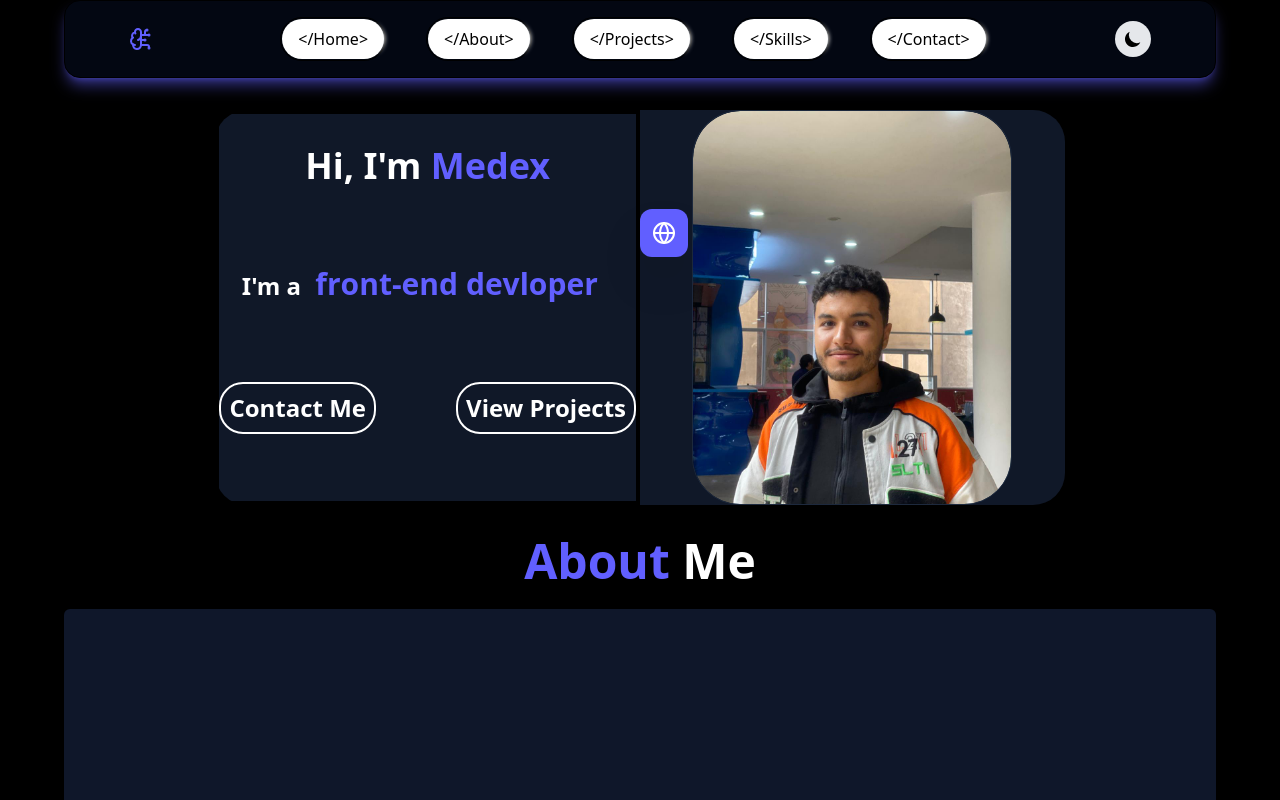
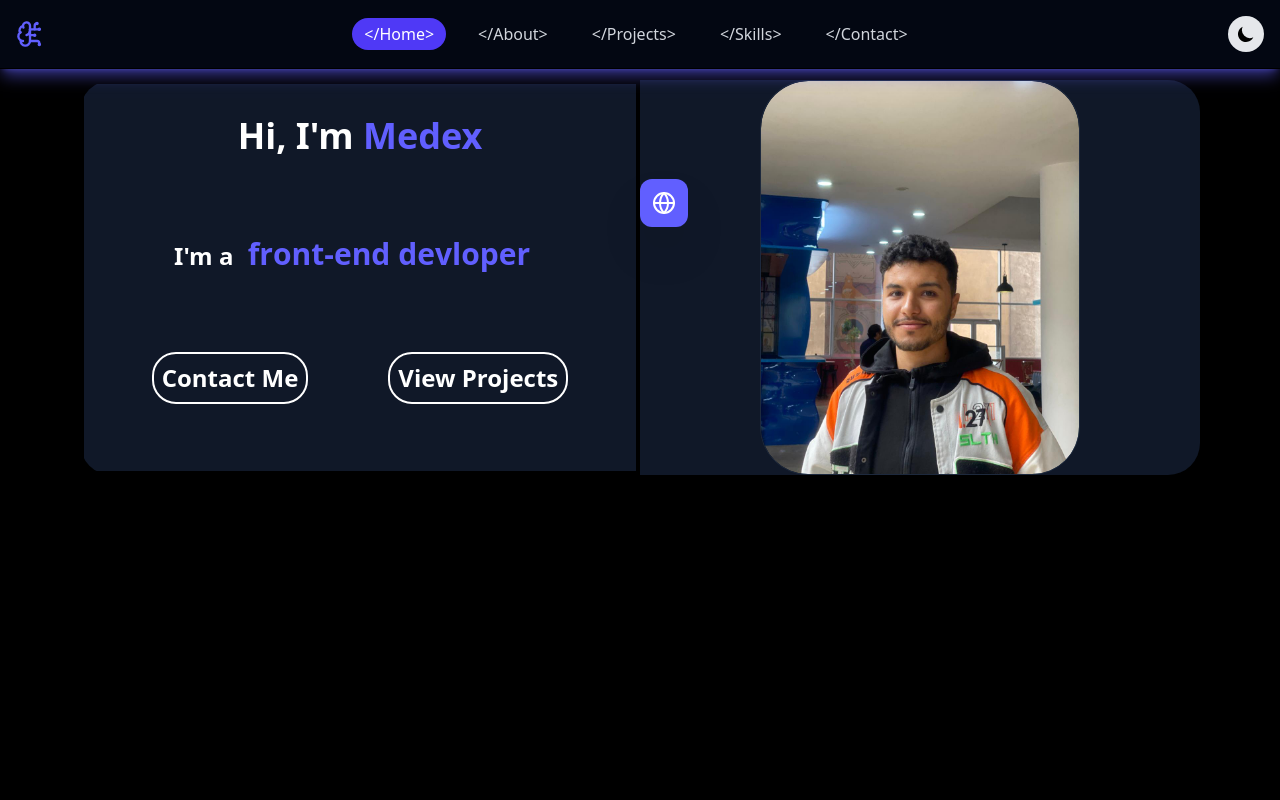
Before and after one commit to a7med02/nextjs-portfolio, a Next.js app: page / in a window 1280 px wide. Shown: the top 800 px of the page. Built offline with nearby package versions, Linux system fonts and the light colour scheme.

Commit message:
addin some future

```diff
--- a/src/app/page.tsx
+++ b/src/app/page.tsx
@@ -1,25 +1,78 @@
+'use client'
+import { useRef } from 'react'
 import HeroSection from "@/components/HeroSection";
 import Navbar from "@/components/Navbar";
 import Projects from "@/components/Projects";
 import About from "@/components/About";
 import Skills from "@/components/Skills";
 
-// [url(/bg.jpg)]
+export default function Home() {
+  const homeRef = useRef<HTMLElement>(null)
+  const aboutRef = useRef<HTMLElement>(null)
+  const projectsRef = useRef<HTMLElement>(null)
+  const skillsRef = useRef<HTMLElement>(null)
+  const contactRef = useRef<HTMLElement>(null)
 
-export default function Home() {
+  const sectionRefs = {
+    home: homeRef,
+    about: aboutRef,
+    projects: projectsRef,
+    skills: skillsRef,
+    contact: contactRef
+  }
+
   return (
-    <main className=" bg-black md:px-16 h-full  bg-cover bg-repeat ">
-        <Navbar />
-      <div className="flex flex-col justify-center items-center " >
+    <main className="bg-black md:px-16 h-full bg-cover bg-repeat">
+      <Navbar sectionRefs={sectionRefs} />
+
+      <div className="flex flex-col justify-center items-center pt-16">
+        <section
+          id="home"
+          ref={homeRef}
+          className="w-full min-h-screen"
+        >
           <HeroSection />
+        </section>
+
+        <section
+          id="about"
+          ref={aboutRef}
+          className="w-full min-h-screen py-20"
+        >
           <About />
+        </section>
+
+        <section
+          id="projects"
+          ref={projectsRef}
+          className="w-full min-h-screen py-20"
+        >
           <Projects />
-        {/* <div className=""> */}
+        </section>
+
+        <section
+          id="skills"
+          ref={skillsRef}
+          className="w-full min-h-screen py-20"
+        >
           <Skills />
           <Skills />
           <Skills />
-        {/* </div> */}
+        </section>
+
+        <section
+          id="contact"
+          ref={contactRef}
+          className="w-full min-h-screen py-20"
+        >
+          {/* Add your Contact component here */}
+        </section>
       </div>
     </main>
   );
 }
+      // <section id="home" ref={(el) => registerSection(el, 'home')}>...</section>
+      // <section id="about" ref={(el) => registerSection(el, 'about')}>...</section>
+      // <section id="projects" ref={(el) => registerSection(el, 'projects')}>...</section>
+      // <section id="skills" ref={(el) => registerSection(el, 'skills')}>...</section>
+      // <section id="contact" ref={(el) => registerSection(el, 'contact')}>...</section>
--- a/src/components/Navbar.tsx
+++ b/src/components/Navbar.tsx
@@ -1,47 +1,154 @@
+'use client'
+import { useState, useEffect } from 'react'
+import { BrainCircuit, Menu, X } from 'lucide-react'
+import ThemeToggle from './ThemeToggle'
 
-'use client'
-import { useState} from 'react'
-import Link from 'next/link'
-import { HoverBorderGradient } from './ui/hover-border-gradient'
-import { BrainCircuit , Menu} from 'lucide-react';
+interface SectionRefs {
+  [key: string]: React.RefObject<HTMLElement>
+}
 
-import ThemeToggle from './ThemeToggle';
+const Navbar = ({ sectionRefs }: { sectionRefs: SectionRefs }) => {
+    const [toggleMenu, setToggleMenu] = useState(false)
+    const [scrolled, setScrolled] = useState(false)
+    const [activeSection, setActiveSection] = useState('home')
 
+    const navItems = [
+        { name: 'Home', id: 'home' },
+        { name: 'About', id: 'about' },
+        { name: 'Projects', id: 'projects' },
+        { name: 'Skills', id: 'skills' },
+        { name: 'Contact', id: 'contact' }
+    ]
 
-const Navbar = () => {
-    const [toggleMenu, setToggleMenu] = useState(false)
-    const navItems = [
-        {name: '</Home>', link: '/'},
-        {name: '</About>', link: '/about'},
-        {name: '</Projects>', link: '/projects'},
-        {name: '</Skills>', link: '/skills'},
-        {name: '</Contact>', link: '/contact'}
-    ]
+    // Handle scroll behavior and active section detection
+    useEffect(() => {
+        const handleScroll = () => {
+            setScrolled(window.pageYOffset > 50)
+
+            const scrollPosition = window.scrollY + 100
+
+            for (const [id, ref] of Object.entries(sectionRefs)) {
+                if (!ref.current) continue
+
+                const sectionTop = ref.current.offsetTop
+                const sectionHeight = ref.current.offsetHeight
+
+                if (scrollPosition >= sectionTop && scrollPosition < sectionTop + sectionHeight) {
+                    setActiveSection(id)
+                    break
+                }
+            }
+        }
+
+        window.addEventListener('scroll', handleScroll)
+        return () => window.removeEventListener('scroll', handleScroll)
+    }, [sectionRefs])
+
+    // Smooth scroll to section
+    const scrollToSection = (id: string) => {
+        const section = sectionRefs[id]?.current
+        if (section) {
+            window.scrollTo({
+                top: section.offsetTop - 80,
+                behavior: 'smooth'
+            })
+            setActiveSection(id)
+            setToggleMenu(false)
+        }
+    }
+
     return (
-    <nav className='flex justify-around items-center py-4 mb-4  bg-gray-950 border shadow-lg shadow-indigo-500/50 rounded-2xl '>
-        <div className='text-indigo-500'>
-            <BrainCircuit className=''/>
+        <>
+            {/* Full Navbar (shown when not scrolled or on desktop) */}
+            <nav className={`fixed top-0 left-0 right-0 z-50 transition-all duration-300 ${
+                scrolled ? 'sm:py-2 py-0 bg-gray-900/90 backdrop-blur-sm' : 'py-4 bg-gray-950'
+            } border-b shadow-lg shadow-indigo-500/50`}>
+                <div className="container mx-auto flex justify-between items-center px-4">
+                    {/* Logo - Hidden when scrolled on mobile */}
+                    <button
+                        onClick={() => scrollToSection('home')}
+                        className={`text-indigo-500 hover:text-indigo-400 transition-colors ${
+                            scrolled ? 'sm:block hidden' : 'block'
+                        }`}
+                    >
+                        <BrainCircuit size={scrolled ? 24 : 28} />
+                    </button>
+
+                    {/* Desktop Nav Items - Always visible on desktop */}
+                    <div className="hidden sm:flex items-center gap-3 lg:gap-5">
+                        {navItems.map((item) => (
+                            <button
+                                key={item.id}
+                                onClick={() => scrollToSection(item.id)}
+                                className={`px-3 py-1 rounded-full transition-all ${
+                                    activeSection === item.id
+                                        ? 'bg-indigo-600 text-white'
+                                        : 'hover:bg-gray-800 text-gray-300'
+                                }`}
+                            >
+                                {`</${item.name}>`}
+                            </button>
+                        ))}
                     </div>
 
-        <div className={`${
-            toggleMenu ? "flex" : "hidden sm:flex"
-        } justify-center items-center gap-3 sm:gap-5 lg:gap-10 sm:flex-row flex-col mt-4 sm:mt-0`}>
-            {navItems.map((item, index) => (
-                <Link key={index} href={item.link}>
-                        <HoverBorderGradient
-                        containerClassName="rounded-full"
-                        as="button"
-                        className="dark:bg-black bg-white text-black dark:text-white hover:bg-indigo-500  flex items-center space-x-2">
-                            {item.name}
-                            </HoverBorderGradient>
-                </Link>
+                    <div className={`flex items-center gap-4 ${
+                        scrolled ? 'sm:flex hidden' : 'flex'
+                    }`}>
+                        <ThemeToggle />
+
+                        {/* Mobile menu button - Hidden when scrolled */}
+                        <button
+                            className="text-indigo-500 sm:hidden hover:text-indigo-400 transition-colors"
+                            onClick={() => setToggleMenu(!toggleMenu)}
+                        >
+                            {toggleMenu ? <X size={24} /> : <Menu size={24} />}
+                        </button>
+                    </div>
+                </div>
+
+                {/* Mobile Menu */}
+                {toggleMenu && (
+                    <div className="sm:hidden bg-gray-900/95 backdrop-blur-md pb-4">
+                        <div className="container mx-auto flex flex-col items-center gap-2 px-4">
+                            {navItems.map((item) => (
+                                <button
+                                    key={item.id}
+                                    onClick={() => scrollToSection(item.id)}
+                                    className={`w-full px-4 py-2 rounded-full text-center transition-colors ${
+                                        activeSection === item.id
+                                            ? 'bg-indigo-600 text-white'
+                                            : 'hover:bg-gray-800 text-gray-300'
+                                    }`}
+                                >
+                                    {`</${item.name}>`}
+                                </button>
                             ))}
                         </div>
-        <ThemeToggle />
-        <div className='flex items-center text-indigo-500 sm:hidden'>
-            <Menu onClick={() => setToggleMenu(!toggleMenu)} className='cursor-pointer'/>
+                    </div>
+                )}
+            </nav>
+
+            {/* Mobile Scrolled Navbar (shown only when scrolled on mobile) */}
+            <nav className={`fixed top-0 left-0 right-0 z-50 py-2 bg-gray-900/90 backdrop-blur-sm border-b shadow-lg shadow-indigo-500/50 sm:hidden transition-all duration-300 ${
+                scrolled ? 'flex' : 'hidden'
+            }`}>
+                <div className="w-full flex justify-center items-center gap-2 px-4 overflow-x-auto">
+                    {navItems.map((item) => (
+                        <button
+                            key={`mobile-${item.id}`}
+                            onClick={() => scrollToSection(item.id)}
+                            className={`px-3 py-1 whitespace-nowrap rounded-full transition-all ${
+                                activeSection === item.id
+                                    ? 'bg-indigo-600 text-white'
+                                    : 'hover:bg-gray-800 text-gray-300'
+                            }`}
+                        >
+                            {`</${item.name}>`}
+                        </button>
+                    ))}
                 </div>
             </nav>
+        </>
     )
 }
 
```
Lines whose indentation alone changed are shown as unchanged.
